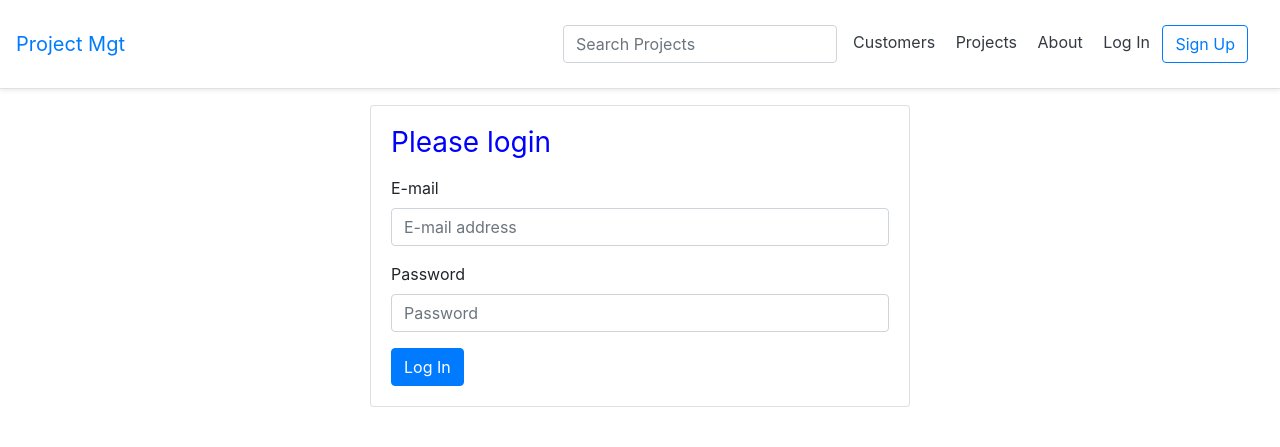
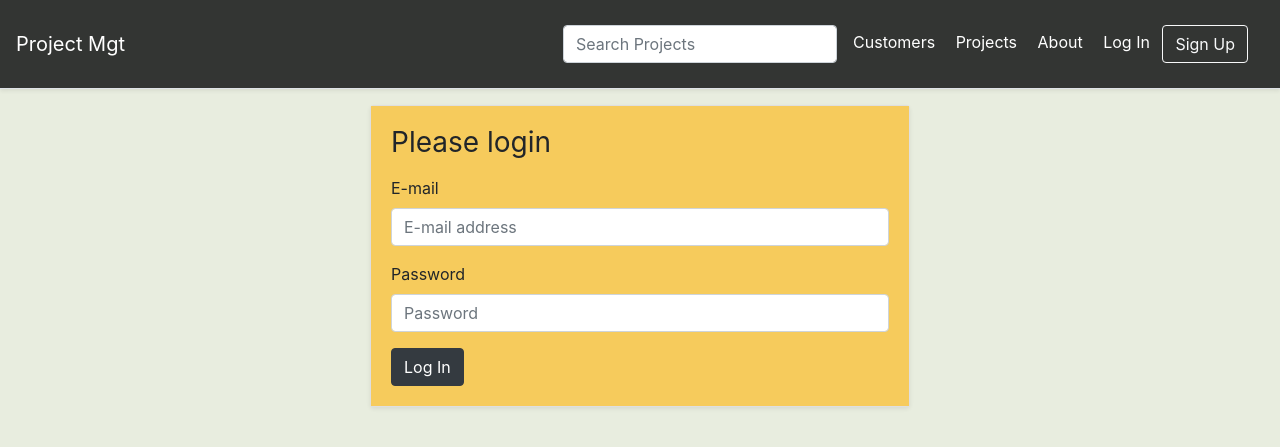
Before and after one commit to LeeBaker3/project_mgt, a Django app: page /accounts/login/ in a window 1280 px wide. Shown: the top 447 px of the page. Run offline with Django 3.2, Linux system fonts and the light colour scheme; parts of the project's set-up code (start-up, migrations or seed data) failed here and were passed over; some libraries are stand-ins or nearby versions.

Commit message:
Modified CSS for Navbar and login and added documents folder

```diff
--- a/static/css/base.css
+++ b/static/css/base.css
@@ -1,6 +1,17 @@
 /* base.css */
 h1 {
-    color: blue;
+    color;
+    rgb(51, 53, 51);
+}
+
+h2 {
+    color;
+    rgb(51, 53, 51);
+}
+
+h3 {
+    color;
+    rgb(51, 53, 51);
 }
 
 .branding-logo {
@@ -24,3 +35,28 @@ form .alert ul {
     padding: 0;
     margin: 0;
 }
+
+/* Navbar colour formatting */
+nav {
+    background-color: rgb(51, 53, 51);
+}
+
+nav a {
+    color: white;
+}
+
+.navbar-brand {
+    color: white;
+}
+
+.d-flex {
+    background-color: rgb(51, 53, 51);
+}
+
+.card-body {
+    background-color: rgb(246, 203, 92);
+}
+
+html body {
+    background-color: rgb(232, 237, 223)
+}
--- a/templates/_base.html
+++ b/templates/_base.html
@@ -13,21 +13,21 @@
   <header>
     <!-- Fixed navbar -->
     <div class="d-flex flex-column flex-md-row align-items-center p-3 px-md-4\
-     mb-3 bg-white border-bottom shadow-sm">
+     mb-3 border-bottom shadow-sm">
       <a href="{% url 'home' %}" class="navbar-brand my-2 mr-md-auto font-weight-normal">Project Mgt</a>
       <form class="form-inline" action="{% url 'search_results' %}" method="get">
         <input name="q" class="form-control mr-sm-2" type="text" placeholder="Search Projects"
             aria-label="Search">
       </form>
       <nav class="my-2 my-md-0 mr-md-3">
-        <a class="p-2 text-dark" href='{% url 'customer_list' %}'>Customers</a>
-        <a class="p-2 text-dark" href='{% url 'project_list' %}'>Projects</a>
-        <a class="p-2 text-dark" href="{% url 'about' %}">About</a>
+        <a class="p-2" href='{% url 'customer_list' %}'>Customers</a>
+        <a class="p-2" href='{% url 'project_list' %}'>Projects</a>
+        <a class="p-2" href="{% url 'about' %}">About</a>
         {% if user.is_authenticated %}
-          <a class="p-2 text-dark" href="{% url 'account_logout' %}">Log Out</a>
+          <a class="p-2" href="{% url 'account_logout' %}">Log Out</a>
         {% else %}
-          <a class="p-2 text-dark" href="{% url 'account_login' %}">Log In</a>
-          <a class="btn btn-outline-primary"
+          <a class="p-2" href="{% url 'account_login' %}">Log In</a>
+          <a class="btn btn-outline-light"
             href="{% url 'account_signup' %}">Sign Up</a>
         {% endif %}
       </nav>
--- a/templates/account/login.html
+++ b/templates/account/login.html
@@ -8,17 +8,15 @@
 {% block title %}Log in {% endblock title %}
 
 {% block content %}
-
-
 <div class="row justify-content-center">
     <div class="col-6">
-        <div class="card">
+        <div class="card shadow-sm">
             <div class="card-body">
                 <h1 class="h3 mb-3 font-weight-normal">Please login</h1>
                 <form class="" method="post">
                     {% csrf_token %}
                     {{ form|crispy }}
-                    <button class="btn btn-primary" type="submit">Log In</button>
+                    <button class="btn btn-dark" type="submit">Log In</button>
                 </form>
             </div>
         </div>
```
Also changed, not shown: templates/account/signup.html (+14 -6 lines), 1 other file.
